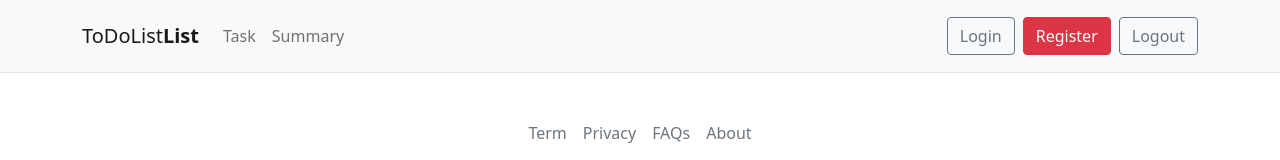
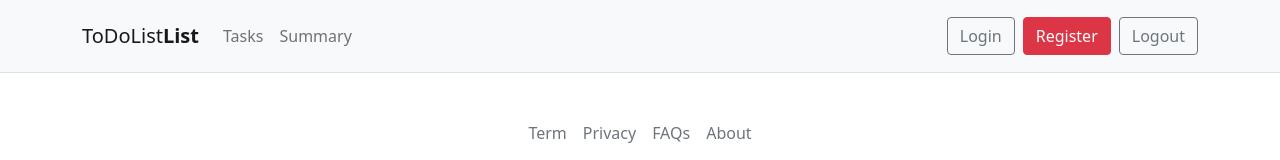
Before and after one commit to Wangtim4/task-vue, a Vue app: page / in a window 1280 px wide. Shown: the top 160 px of the page. Built offline with nearby package versions, Linux system fonts and the light colour scheme.

Commit message:
設置當前活動鏈接的樣式

```diff
--- a/src/components/Navbar.vue
+++ b/src/components/Navbar.vue
@@ -12,11 +12,11 @@
             <div class="collapse navbar-collapse" id="navbarNav">
                 <ul class="navbar-nav">
                     <li class="nav-item">
-                        <!-- <router-link :to="{name:'tasks'}" class="nav-link">Tasks</router-link> -->
-                        <a href="#" @click.prevent="$router.push('/tasks')" class="nav-link">Task</a>
+                        <router-link :to="{name:'tasks'}" class="nav-link">Tasks</router-link>
+                        <!-- <a href="#" @click.prevent="$router.push('/tasks')" class="nav-link">Task</a> -->
                     </li>
                     <li class="nav-item">
-                        <a href="#" class="nav-link">Summary</a>
+                        <router-link :to="{name:'summary'}" class="nav-link">Summary</router-link>
                     </li>
                 </ul>
                 <ul class="navbar-nav ms-auto">
@@ -34,3 +34,10 @@
         </div>
     </nav>
 </template>
+
+<style scoped>
+.nav-link.router-link-active {
+    color: rgba(0,0,0,1);
+    font-weight:bolder ;
+}
+</style>
--- a/src/router/index.js
+++ b/src/router/index.js
@@ -3,5 +3,6 @@ import routes from "./router";
 
 export default createRouter({
     routes,
-    history:createWebHistory()
+    history:createWebHistory(),
+    // linkActiveClass:'active',
 })
```
